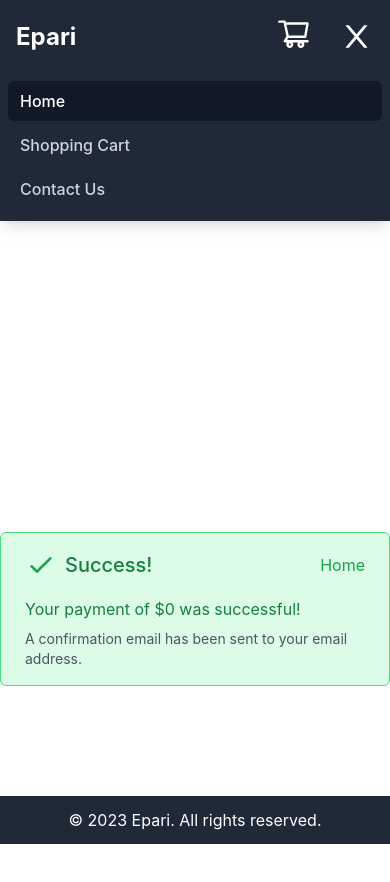
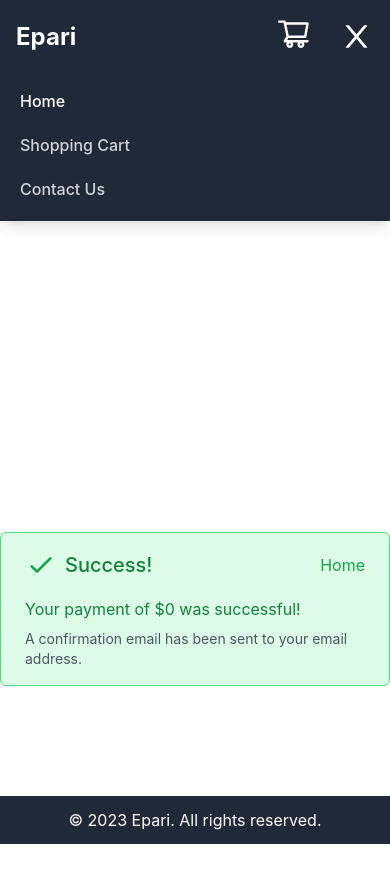
Before and after one commit to AdrianFred/webshop, a React (Create React App) app: page /checkout-success in a window 390 px wide. Both pictures are taken after a click on the button 356 px from the left and 36 px from the top of the page. Shown: the top 882 px of the page. Built offline with nearby package versions, Linux system fonts and the light colour scheme.

Commit message:
Fixed routing issues v2

```diff
--- a/src/components/Navbar.jsx
+++ b/src/components/Navbar.jsx
@@ -73,26 +73,26 @@
         {(ref) => (
           <div className="lg:hidden" ref={ref}>
             <div className="px-2 pt-2 pb-3 sm:px-3">
-              <a
-                href="/"
+              <Link
+                to="/"
                 className="block
-                px-3 py-2 rounded-md text-base font-medium text-white bg-gray-900
+                px-3 py-2 rounded-md text-base font-medium text-white
                 focus:outline-none focus:text-white focus:bg-gray-700 transition duration-150 ease-in-out"
               >
                 Home
-              </a>
-              <a
-                href="/cart"
+              </Link>
+              <Link
+                to="/cart"
                 className="mt-1 block px-3 py-2 rounded-md font-medium text-gray-300 hover:text-white hover:bg-gray-700 focus:outline-none focus:text-white focus:bg-gray-700 transition duration-150 ease-in-out"
               >
                 Shopping Cart
-              </a>
-              <a
-                href="/contact"
+              </Link>
+              <Link
+                to="/contact"
                 className="mt-1 block px-3 py-2 rounded-md font-medium text-gray-300 hover:text-white hover:bg-gray-700 focus:outline-none focus:text-white focus:bg-gray-700 transition duration-150 ease-in-out"
               >
                 Contact Us
-              </a>
+              </Link>
             </div>
           </div>
         )}
```
